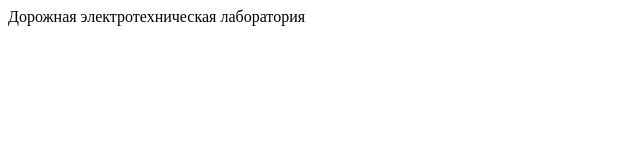
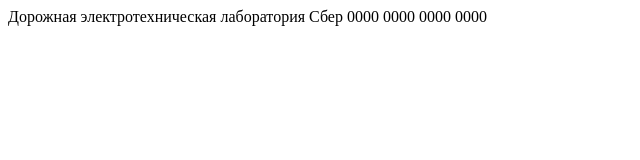
Before and after one commit to test-info/del, a plain HTML site: page index.html in a window 1280 px wide. Shown: the whole page, without its empty margins (0-640 px from the left). Drawn offline with Linux system fonts and the light colour scheme.

Commit message:
Update index.html

```diff
--- a/index.html
+++ b/index.html
@@ -7,5 +7,6 @@
 </head>
 <body>
 	Дорожная электротехническая лаборатория
+	Сбер 0000 0000 0000 0000
 </body>
 </html>
```
